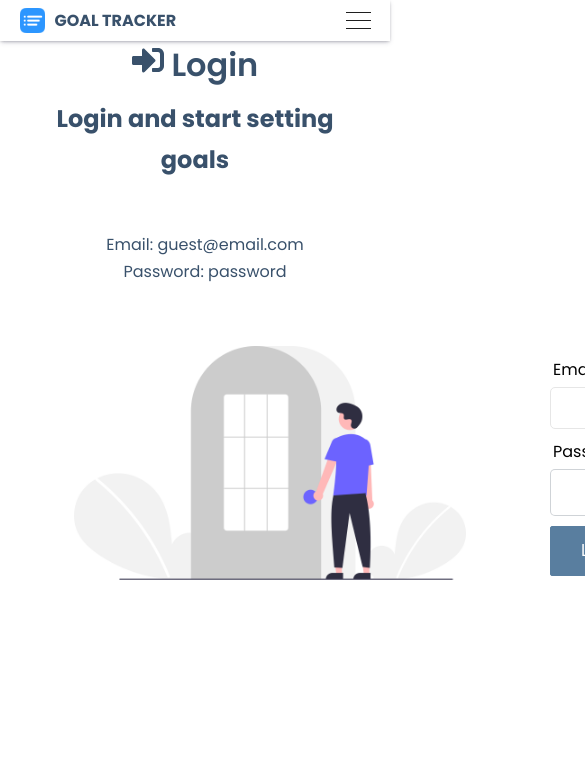
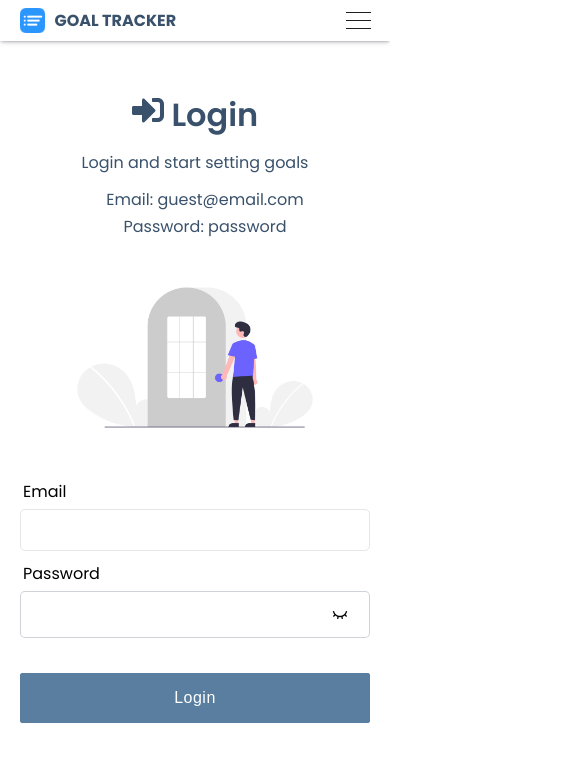
Before and after one commit to SoroushGhodrat/Goal-Tracker-Fullstack, a React (Create React App) app in the folder frontend/: page /login in a window 390 px wide. Shown: the top 762 px of the page, 585 px wide, since content can reach past the window. Built offline with nearby package versions, Linux system fonts and the light colour scheme.

Commit message:
Added responsive design to register and signup pages

```diff
--- a/frontend/src/pages/Authentication/Login.tsx
+++ b/frontend/src/pages/Authentication/Login.tsx
@@ -75,7 +75,7 @@ const Login = () => {
   };
 
   return (
-    <>
+    <main>
       <section className={styles.heading}>
         <h1>
           <FaSignInAlt /> Login
@@ -130,6 +130,7 @@ const Login = () => {
               </span>
             </div>
           </div>
+          <br />
           <div className={styles.form_group}>
             <Button
               title="Login"
@@ -140,7 +141,7 @@ const Login = () => {
           </div>
         </form>
       </section>
-    </>
+    </main>
   );
 };
 
--- a/frontend/src/pages/Authentication/Register.tsx
+++ b/frontend/src/pages/Authentication/Register.tsx
@@ -90,7 +90,7 @@ const Register = () => {
   };
 
   return (
-    <>
+    <main>
       <section className={styles.heading}>
         <h1>
           <FaUser /> Register
@@ -193,7 +193,7 @@ const Register = () => {
           <img src={signupImage} alt="Goal" />
         </div>
       </section>
-    </>
+    </main>
   );
 };
 
--- a/frontend/src/pages/Authentication/login.module.css
+++ b/frontend/src/pages/Authentication/login.module.css
@@ -1,9 +1,14 @@
 .heading {
   font-size: 2rem;
   font-weight: 700;
-  margin-bottom: 50px;
+  margin: 50px 0 10px 0;
   padding: 0 20px;
   text-align: center;
+}
+
+.heading p {
+  font-size: 2rem;
+  font-weight: 400;
 }
 
 .form {
@@ -46,11 +51,16 @@
   margin: 0 0 5px 3px;
 }
 
+.login_image {
+  display: flex;
+  margin: 0 auto;
+}
 .login_image img {
   width: 500px;
 }
 .signup_image {
   display: flex;
+  margin: 0 auto;
 }
 
 .signup_image img {
@@ -79,16 +89,28 @@
   cursor: pointer;
 }
 
-@media (max-width: 600px) {
+@media (max-width: 870px) {
   .form {
-    width: 90%;
+    display: flex;
+    flex-direction: column;
+    width: 100%;
   }
 
   .heading h1 {
+    margin-top: 20px;
     font-size: 2rem;
   }
 
   .heading p {
-    font-size: 1.5rem;
+    font-size: 1rem;
+  }
+
+  .form .login_image img {
+    margin: 0 auto;
+    width: 300px;
+  }
+
+  .form .signup_image {
+    display: none;
   }
 }
```
